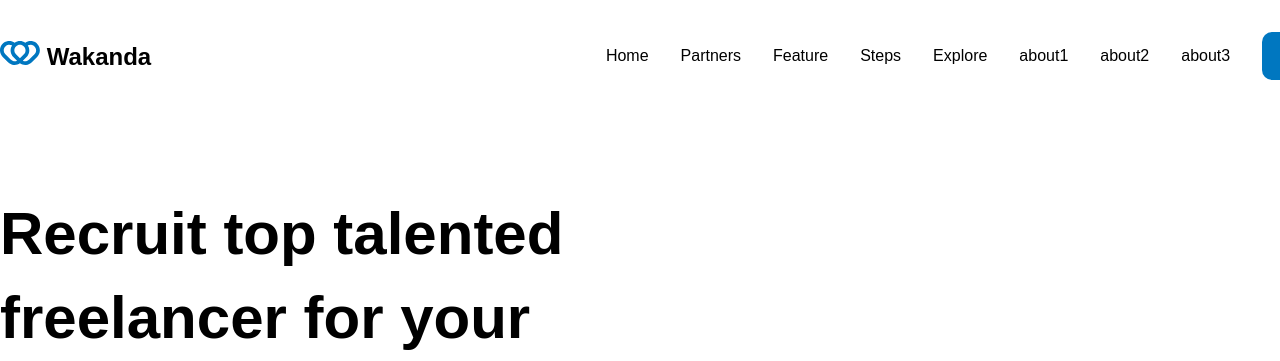
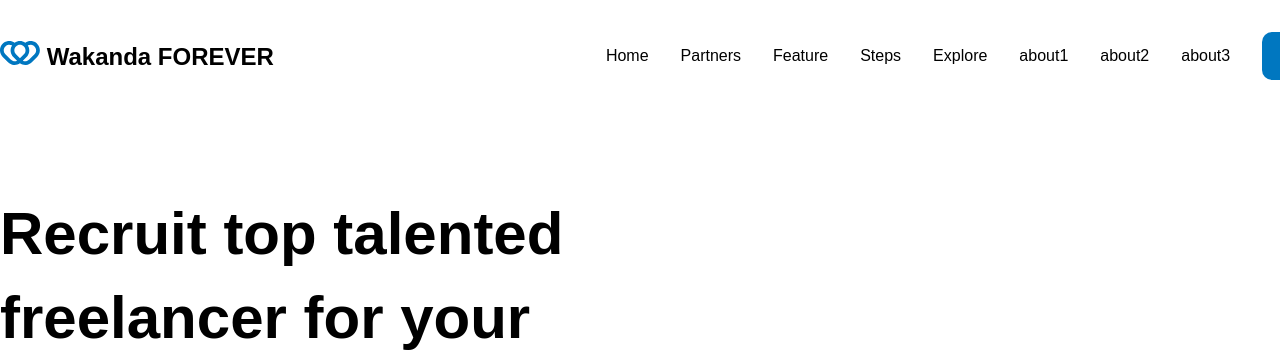
Before and after one commit to egamberdiyevalisherjon/nt-93-1-11, a plain HTML site: page index.html in a window 1280 px wide. Shown: the top 361 px of the page. Drawn offline with Linux system fonts and the light colour scheme.

Commit message:
wakanda forever

```diff
--- a/index.html
+++ b/index.html
@@ -13,7 +13,7 @@
         <div class="logo align-center flex">
           <a href="#">
             <img src="images/icons/Logo.svg" alt="wakanda" />
-            <span>wakanda</span>
+            <span>wakanda FOREVER</span>
           </a>
         </div>
         <ul class="flex align-center">
```
